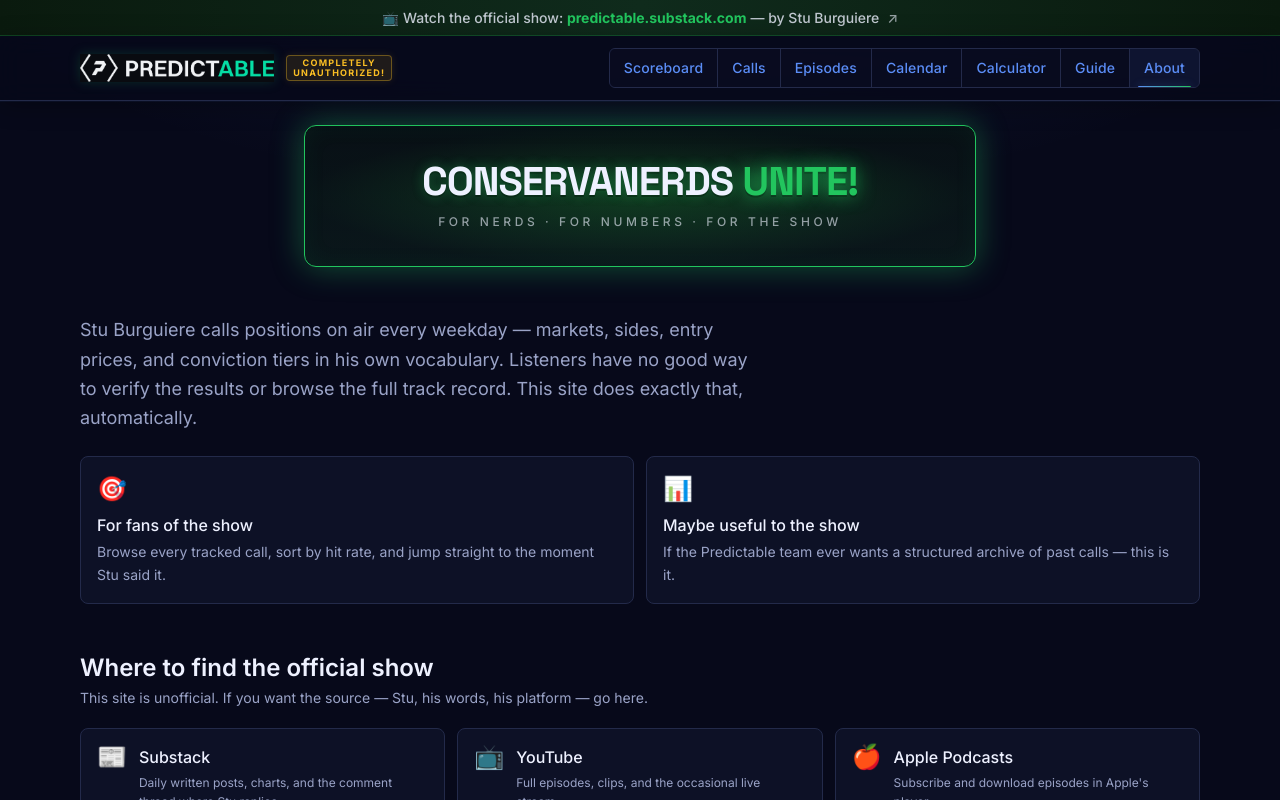
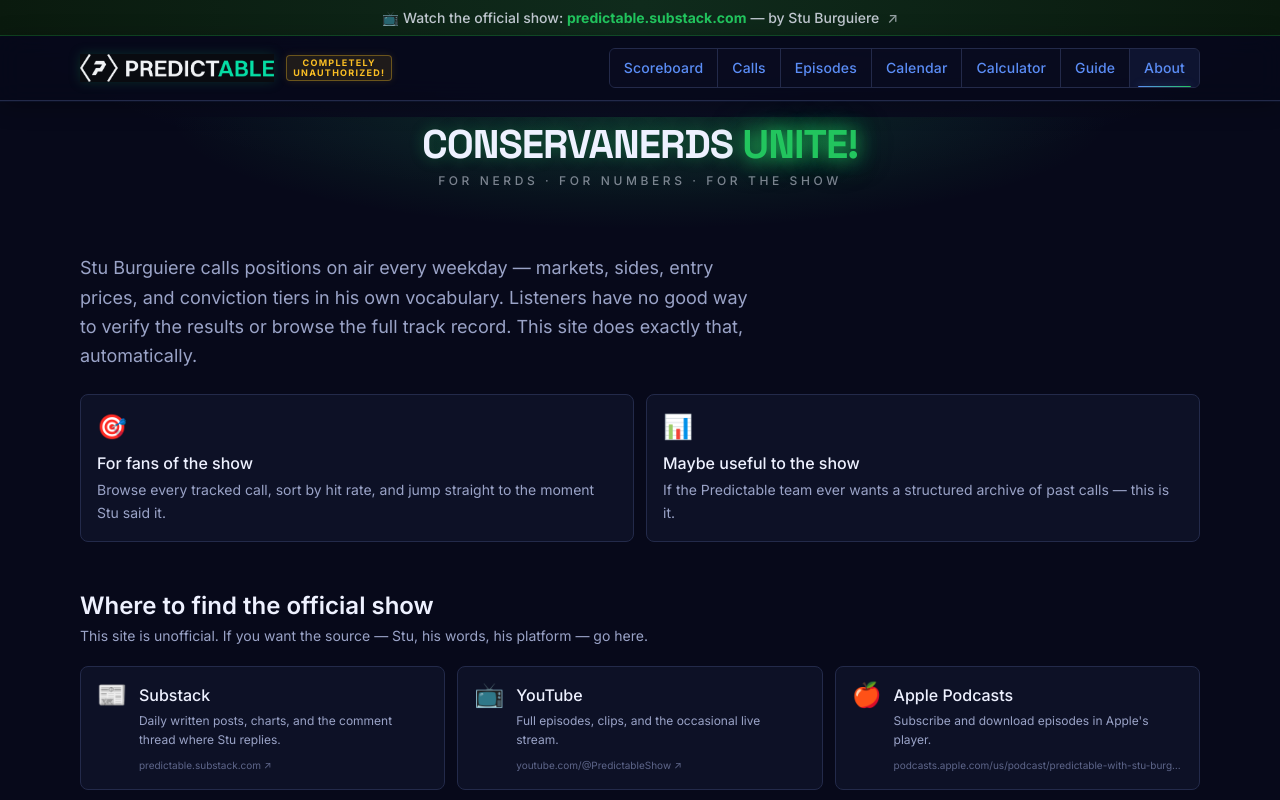
Before and after one commit to anythingimake/predictable, a React (Vite) app in the folder app/: page /about in a window 1280 px wide. Shown: the top 800 px of the page. Built offline with nearby package versions, Linux system fonts and the light colour scheme; the HTML template or start-up script is replaced by a standard one.

Commit message:
About banner: blend in — drop border/box, soft radial wash + glow only

```diff
--- a/app/src/pages/About.tsx
+++ b/app/src/pages/About.tsx
@@ -70,37 +70,38 @@
 
 function ConservanerdsBanner() {
   return (
-    <section
-      className="relative overflow-hidden rounded-xl border text-center py-7 md:py-9 px-5 max-w-2xl mx-auto"
-      style={{
-        borderColor: "var(--color-mark)",
-        background:
-          "radial-gradient(ellipse at 50% 50%, rgba(34,197,94,0.15), rgba(7,9,26,0.6) 70%), linear-gradient(180deg, #0a1a0e 0%, #0f2b1c 100%)",
-        boxShadow: "0 0 32px var(--color-mark-glow), inset 0 0 24px rgba(34,197,94,0.06)",
-      }}
-    >
+    <section className="relative text-center pt-2 pb-4 -mt-2">
+      {/* Soft radial wash behind the words — no border, no box, just glow */}
+      <div
+        aria-hidden
+        className="absolute inset-x-0 top-0 h-40 pointer-events-none"
+        style={{
+          background:
+            "radial-gradient(ellipse 60% 100% at 50% 0%, rgba(34,197,94,0.18), transparent 70%)",
+        }}
+      />
       <h2
-        className="font-black uppercase leading-none tracking-tight"
+        className="relative font-black uppercase leading-none tracking-tight"
         style={{
           fontFamily: '"Space Grotesk", "Inter", system-ui, sans-serif',
           fontSize: "clamp(1.5rem, 5vw, 2.5rem)",
           color: "#eef1ff",
-          textShadow: "0 0 12px var(--color-mark-glow), 0 2px 0 rgba(0,0,0,0.4)",
+          textShadow: "0 0 14px rgba(34,197,94,0.35)",
         }}
       >
         Conservanerds{" "}
         <span
           style={{
             color: "var(--color-mark)",
-            textShadow: "0 0 18px var(--color-mark), 0 2px 0 rgba(0,0,0,0.5)",
+            textShadow: "0 0 18px var(--color-mark), 0 0 32px rgba(34,197,94,0.5)",
           }}
         >
           Unite!
         </span>
       </h2>
       <p
-        className="mt-3 text-[10px] md:text-xs uppercase tracking-[0.3em] font-medium"
-        style={{ color: "rgba(238,241,255,0.6)" }}
+        className="relative mt-2 text-[10px] md:text-xs uppercase tracking-[0.3em] font-medium"
+        style={{ color: "rgba(238,241,255,0.5)" }}
       >
         For nerds · for numbers · for the show
       </p>
```
